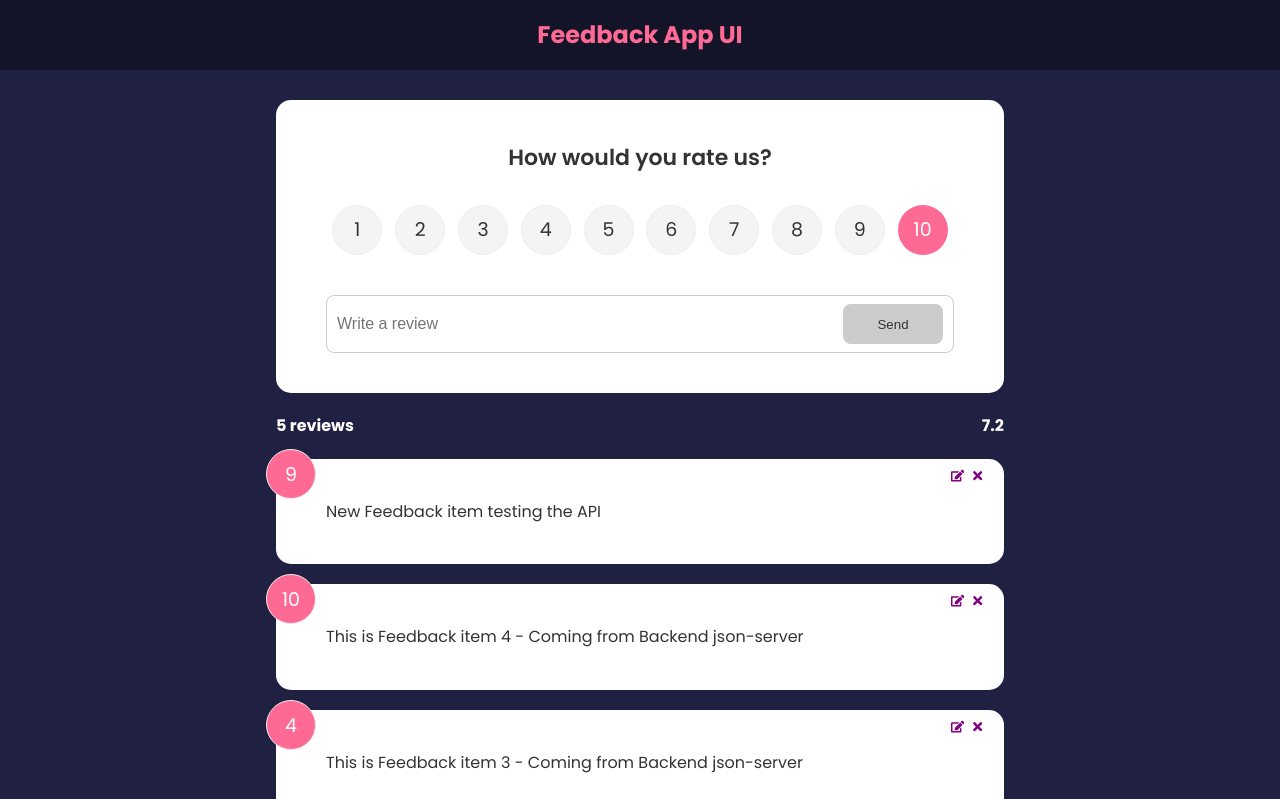
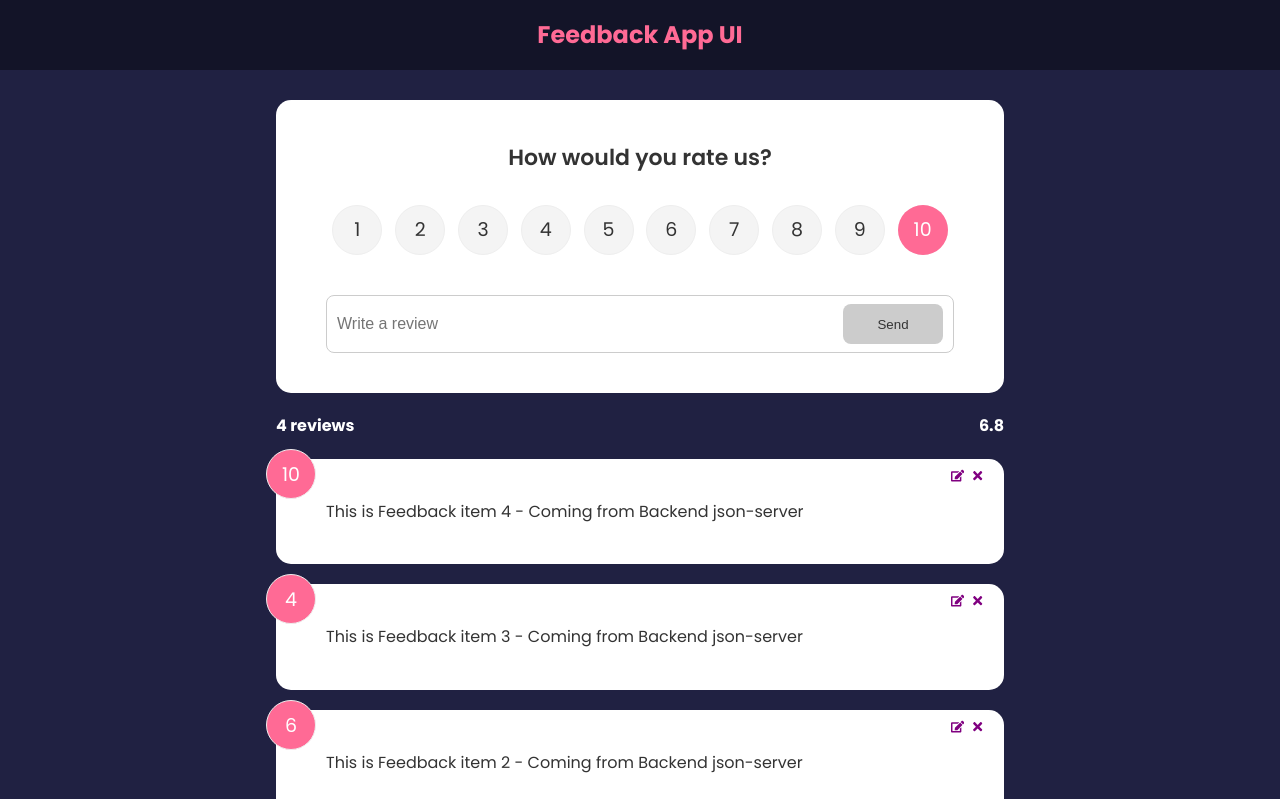
Before and after one commit to Farahat612/brad-react, a React (Create React App) app in the folder feedback-app/: page / in a window 1280 px wide. Shown: the top 799 px of the page. Built offline with nearby package versions, Linux system fonts and the light colour scheme; data requests are answered from the project's data file.

Commit message:
changed port number so that the browser see it safe

```diff
--- a/feedback-app/db.json
+++ b/feedback-app/db.json
@@ -19,11 +19,6 @@
       "id": "4",
       "rating": 10,
       "text": "This is Feedback item 4 - Coming from Backend json-server"
-    },
-    {
-      "id": "b132",
-      "rating": 9,
-      "text": "New Feedback item testing the API"
     }
   ]
 }
--- a/feedback-app/package.json
+++ b/feedback-app/package.json
@@ -20,7 +20,7 @@
     "build": "react-scripts build",
     "test": "react-scripts test",
     "eject": "react-scripts eject",
-    "server": "json-server --watch db.json --port 6000"
+    "server": "json-server --watch db.json --port 8080"
   },
   "eslintConfig": {
     "extends": [
--- a/feedback-app/src/components/shared/Spinner.jsx
+++ b/feedback-app/src/components/shared/Spinner.jsx
@@ -7,7 +7,7 @@ const Spinner = () => {
         src={spinner}
         alt='Loading...'
         style={{
-          width: '100px',
+          width: '50px',
           margin: 'auto',
           display: 'block',
         }}
--- a/feedback-app/src/contexts/FeedbackContext.js
+++ b/feedback-app/src/contexts/FeedbackContext.js
@@ -28,7 +28,7 @@ const FeedbackProvider = ({ children }) => {
   // Fetch the feedback data from json-server
   const fetchFeedbackData = async () => {
     const res = await fetch(
-      'http://localhost:6000/feedback?_sort=id&_order=desc'
+      'http://localhost:8080/feedback?_sort=id&_order=desc'
     )
     const data = await res.json()
     setFeedbacks(data)
```
